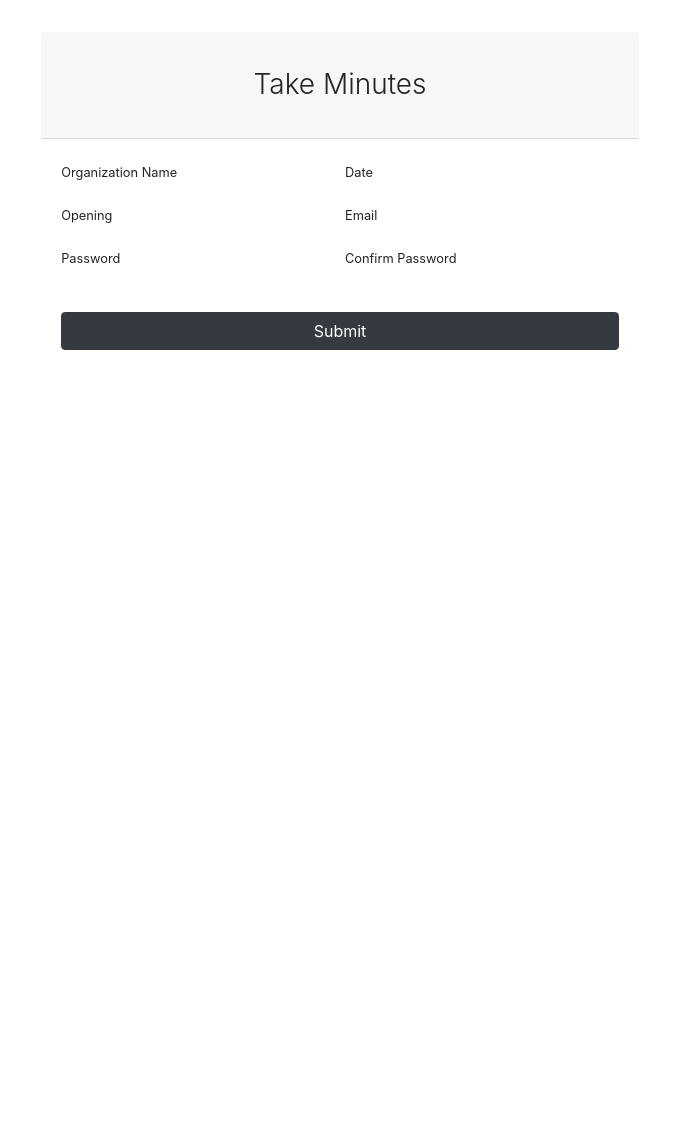
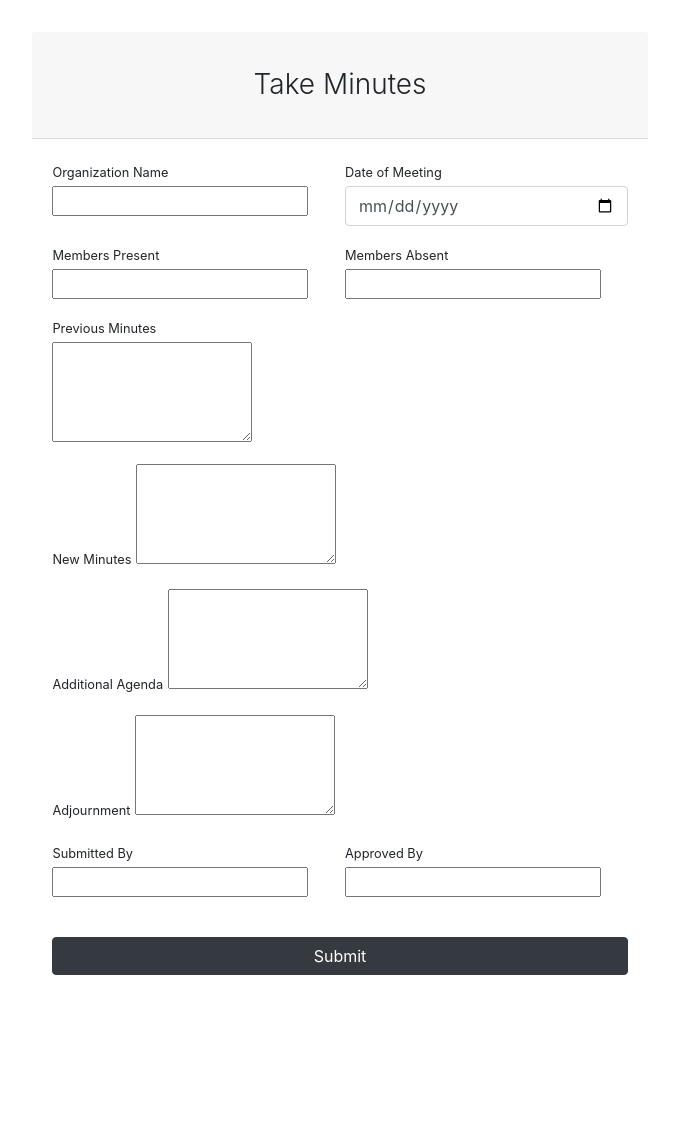
Before and after one commit to kipronohe/Meeting-App, a Django app: page /take_minutes/ in a window 1280 px wide. Shown: the part 88-1219 px from the top of the page, without its empty margins (300-979 px from the left). Before the commit the page ends 438 px from the top, so only its background shows below. Run offline with Django 3.2, Linux system fonts and the light colour scheme; some libraries are stand-ins or nearby versions.

Commit message:
taking minutes

```diff
--- a/users/forms.py
+++ b/users/forms.py
@@ -1,4 +1,6 @@
 from datetime import timezone
+import datetime
+from email import message
 from django import forms
 from django.contrib.auth.models import User
 from django.contrib.auth.forms import UserCreationForm, AuthenticationForm
@@ -64,9 +66,13 @@ class MeetingForm(forms.ModelForm):
                                                               }))
 
 
-    meeting_date = forms.DateField(widget=DatePickerInput)
+    meeting_date = forms.DateField(widget=forms.DateInput(attrs={'class': 'form-control','type':'date'}),required=True)
 
-
+    def clean_date(self):
+        date = self.cleaned_data['meeting_date']
+        if date<timezone.now().date():
+            raise forms.ValidationError(message='Date cannot be in the past' )
+        return date
 
     description = forms.CharField(max_length=400,
                              required=True,
@@ -77,22 +83,20 @@ class MeetingForm(forms.ModelForm):
 
     avatar = forms.ImageField(widget=forms.FileInput(attrs={'class': 'form-control-file'}))
 
+
+
     class Meta:
         model = Meeting
-        fields = ['venue', 'name', 'meeting_date','description','avatar']
+        fields = ('venue', 'name', 'meeting_date','description','avatar')
+
+
 
         widgets = {
+            'meeting_date': forms.DateInput(attrs={'type': 'date'}),
             'my_date_field' : DatePickerInput(),
             'my_time_field' : TimePickerInput(),
             'my_date_time_field' : DateTimePickerInput(),
         }
-
-
-        #### DATE VALIDATION
-
-    def validate_date(meeting_date):
-        if meeting_date < timezone.now().date():
-            raise forms.ValidationError("Date cannot be in the past")
 
 #/end of meeting form
 
@@ -104,11 +108,23 @@ class VenueForm(forms.ModelForm):
 
 
 class MinutesForm(forms.ModelForm):
+    date=forms.DateField(widget=forms.DateInput(attrs={'class': 'form-control','type':'date'}),required=True)
     class Meta:
         model = Minutes
-        fields = ('org_name','date',  'opening', 'members_present', 'members_absent', 'business_from_the_previous_meeting','new_business',
+        fields = ('org_name','date', 'members_present', 'members_absent', 'business_from_the_previous_meeting','new_business',
         'additions_to_the_agenda', 'adjournment', 'minutes_submitted_by', 'minutes_approved_by')
 
+
+        widgets = {
+            'business_from_the_previous_meeting':forms.Textarea(attrs={'style': 'height: 100px; width:200px'}),
+            'new_business':forms.Textarea(attrs={'style': 'height: 100px; width:200px'}),
+            'additions_to_the_agenda': forms.Textarea(attrs={'style': 'height: 100px; width:200px'}),
+            'adjournment': forms.Textarea(attrs={'style': 'height: 100px; width:200px'}),
+            'my_date_field' : DatePickerInput(),
+            'my_time_field' : TimePickerInput(),
+            'my_date_time_field' : DateTimePickerInput(),
+
+       }
 
 
 
--- a/users/models.py
+++ b/users/models.py
@@ -1,7 +1,8 @@
+from django import forms
 from django.db import models
 from django.contrib.auth.models import User
 from PIL import Image
-from datetime import date
+from datetime import date, timezone
 
 # Extending User Model Using a One-To-One Link
 class Profile(models.Model):
@@ -38,17 +39,16 @@ class Venue(models.Model):
 
 
 class Minutes(models.Model):
-    org_name = models.CharField('Organization Name', max_length=15)
+    org_name = models.CharField('Organization Name', max_length=20)
     date = models.DateTimeField( 'Date', blank=True, null=True )
-    opening = models.TextField()
-    members_present = models.TextField()
-    members_absent = models.TextField()
-    business_from_the_previous_meeting= models.TextField()
-    new_business = models.TextField()
-    additions_to_the_agenda= models.TextField()
-    adjournment= models.TextField()
-    minutes_submitted_by = models.CharField('Organization Name', max_length=15)
-    minutes_approved_by = models.CharField('Organization Name', max_length=15)
+    members_present = models.CharField( max_length=15)
+    members_absent = models.CharField( max_length=15)
+    business_from_the_previous_meeting= models.TextField(max_length=300)
+    new_business = models.TextField(max_length=300)
+    additions_to_the_agenda= models.TextField(max_length=300)
+    adjournment= models.TextField(max_length=300)
+    minutes_submitted_by = models.CharField( max_length=15)
+    minutes_approved_by = models.CharField( max_length=15)
 
     def __str__(self):
         return self.org_name
@@ -65,6 +65,10 @@ class Meeting(models.Model):
     def __str__(self):
         return self.name
 
+    @property
+    def validate_date(meeting_date):
+        if meeting_date < timezone.now().date():
+           raise forms.ValidationError("Date cannot be in the past")
 
     @property
     def Due_date(self):
--- a/users/templates/users/add_venue.html
+++ b/users/templates/users/add_venue.html
@@ -1,5 +1,5 @@
 {% extends "users/base.html" %}
-{% block title %} Register Page {% endblock title%}
+{% block title %} Venue Page {% endblock title%}
 {% block content %}
     <div class="form-content my-3 p-3">
 		<div class="container">
--- a/users/templates/users/base.html
+++ b/users/templates/users/base.html
@@ -10,7 +10,7 @@
 
     <!--Font awesome icons -->
 	<link rel="stylesheet" href="https://use.fontawesome.com/releases/v5.8.2/css/all.css" integrity="sha384-oS3vJWv+0UjzBfQzYUhtDYW+Pj2yciDJxpsK1OYPAYjqT085Qq/1cq5FLXAZQ7Ay" crossorigin="anonymous">
-
+  <link rel="stylesheet" type="text/css" href="staticfiles/styles.css" />
     <title>{% block title %} {% endblock %} </title>
 </head>
 <body>
--- a/users/templates/users/take_minutes.html
+++ b/users/templates/users/take_minutes.html
@@ -1,8 +1,8 @@
 {% extends "users/base.html" %}
-{% block title %} Minutes Page {% endblock title%}
+{% block title %} Take Minutes {% endblock title%}
 {% block content %}
     <div class="form-content my-3 p-3">
-		<div class="container">
+
             <div class="row justify-content-center">
                 <div class="col-lg-7">
                     <div class="card shadow-lg border-0 rounded-lg mt-0 mb-5">
@@ -10,7 +10,7 @@
                         	<h3 class="font-weight-light my-4 text-center">Take Minutes</h3>
                         </div>
                         <div class="card-body">
-                            <form method="POST">
+                            <form method="POST", enctype='multipart/form-data'>
                                 {% csrf_token %}
                                 {% if form.errors %}
                                     <div class="alert alert-danger alert-dismissible" role="alert">
@@ -33,7 +33,7 @@
                                     </div>
                                     <div class="col-md-6">
                                         <div class="form-group">
-                                            <label class="small mb-1">Date</label>
+                                            <label class="small mb-1">Date of Meeting </label>
                                             {{ form.date }}
                                         </div>
                                     </div>
@@ -41,33 +41,68 @@
                                 <div class="form-row">
                                     <div class="col-md-6">
 		                                <div class="form-group">
-		                                	<label class="small mb-1">Opening</label>
-		                                    {{ form.opening }}
+		                                	<label class="small mb-1">Members Present</label>
+		                                    {{ form.members_present }}
 		                                </div>
 		                            </div>
                                     <div class="col-md-6">
 		                                <div class="form-group">
-		                                	<label class="small mb-1">Email</label>
-		                                    {{ form.email }}
+		                                	<label class="small mb-1">Members Absent</label>
+		                                    {{ form.members_absent }}
 		                                </div>
 		                            </div>
 		                        </div>
                                 <div class="form-row">
                                     <div class="col-md-6">
                                         <div class="form-group">
-                                            <label class="small mb-1">Password</label>
-                                            {{ form.password1 }}
-                                            {{ form.errors.password }}
+                                            <label class="small mb-1">Previous Minutes</label>
+                                            {{ form.business_from_the_previous_meeting }}
+
+                                        </div>
+                                    </div>
+                                    <div class="col-md-12">
+
+                                        <div class="form-group">
+                                            <label class="small mb-1">New Minutes</label>
+                                            {{ form.new_business }}
+                                        </div>
+                                    </div>
+                                </div>
+
+                                <div class="form-row">
+                                    <div class="col-md-12">
+                                        <div class="form-group">
+                                            <label class="small mb-1">Additional Agenda</label>
+                                            {{ form.additions_to_the_agenda }}
+
+                                        </div>
+                                    </div>
+                                    <div class="col-md-12">
+
+                                        <div class="form-group">
+                                            <label class="small mb-1">Adjournment</label>
+                                            {{ form.adjournment }}
+                                        </div>
+                                    </div>
+                                </div>
+
+                                <div class="form-row">
+                                    <div class="col-md-6">
+                                        <div class="form-group">
+                                            <label class="small mb-1">Submitted By</label>
+                                            {{ form.minutes_submitted_by }}
+
                                         </div>
                                     </div>
                                     <div class="col-md-6">
 
                                         <div class="form-group">
-                                            <label class="small mb-1">Confirm Password</label>
-                                            {{ form.password2 }}
+                                            <label class="small mb-1">Approved By</label>
+                                            {{ form.minutes_approved_by }}
                                         </div>
                                     </div>
                                 </div>
+
                                 <div class="form-group mt-4 mb-0">
                                     <button type="submit" class="col-md-12 btn btn-dark">Submit</button><br><br>
                                 </div>
--- a/users/views.py
+++ b/users/views.py
@@ -1,3 +1,5 @@
+import datetime
+from django import forms
 from django.shortcuts import get_object_or_404, render, redirect
 from django.urls import reverse_lazy
 from django.contrib.auth.views import LoginView, PasswordResetView, PasswordChangeView
@@ -8,15 +10,13 @@ from django.contrib.auth.decorators import login_required
 from django.http import Http404,HttpResponseRedirect
 from django.core.exceptions import ObjectDoesNotExist
 
-from .forms import RegisterForm,MeetingForm, LoginForm, UpdateUserForm, UpdateProfileForm, VenueForm
+from .forms import MinutesForm, RegisterForm,MeetingForm, LoginForm, UpdateUserForm, UpdateProfileForm, VenueForm
 from . models import Meeting
 
 def all_meetings(request):
     meeting_list = Meeting.objects.all()
     return render(request, 'users/view_meetings.html',
     {'meeting_list':meeting_list})
-
-    context['today'] = datetime.date.today()
 
 
 def add_venue(request):
@@ -43,12 +43,12 @@ def take_minutes(request):
     taken = False
     if request.method == "POST":
 
-        form = VenueForm(request.POST)
+        form = MinutesForm(request.POST, request.FILES)
         if form.is_valid():
             form.save()
             return HttpResponseRedirect('/take_minutes?taken=True')
     else:
-        form = VenueForm
+        form = MinutesForm
         if 'taken' in request.GET:
             taken =True
 
@@ -106,6 +106,8 @@ class CreateView(View):
     def get(self, request, *args, **kwargs):
         form = self.form_class(initial=self.initial)
         return render(request, self.template_name, {'form': form})
+
+
 
     def post(self, request, *args, **kwargs):
         form = self.form_class(request.POST, request.FILES)
```
Also changed, not shown: media/profile_images/fullstack.png (added), media/profile_images/fullstack_1fPAD9l.png (added), media/profile_images/fullstack_3AQVDP9.png (added), media/profile_images/fullstack_r9382uR.png (added), media/profile_images/fullstack_wIPThc8.png (added), media/profile_images/prof.jpg (added), media/profile_images/unnamed.webp (added), users/migrations/0004_remove_minutes_opening_and_more.py (added), 2 other files.
